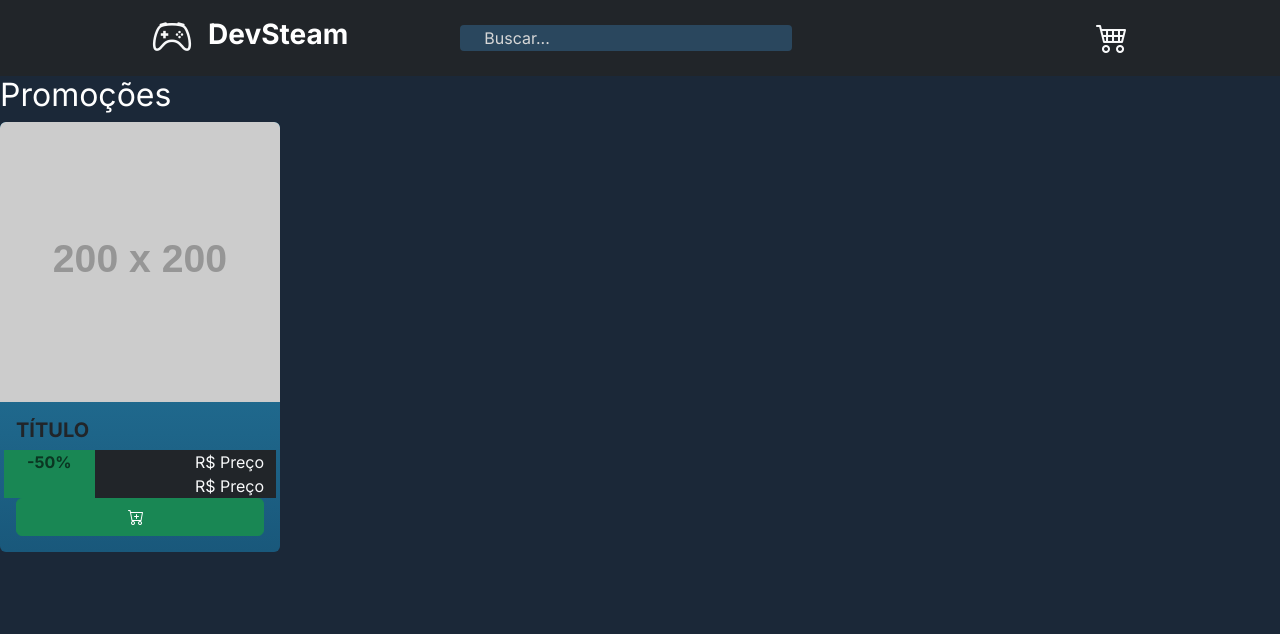
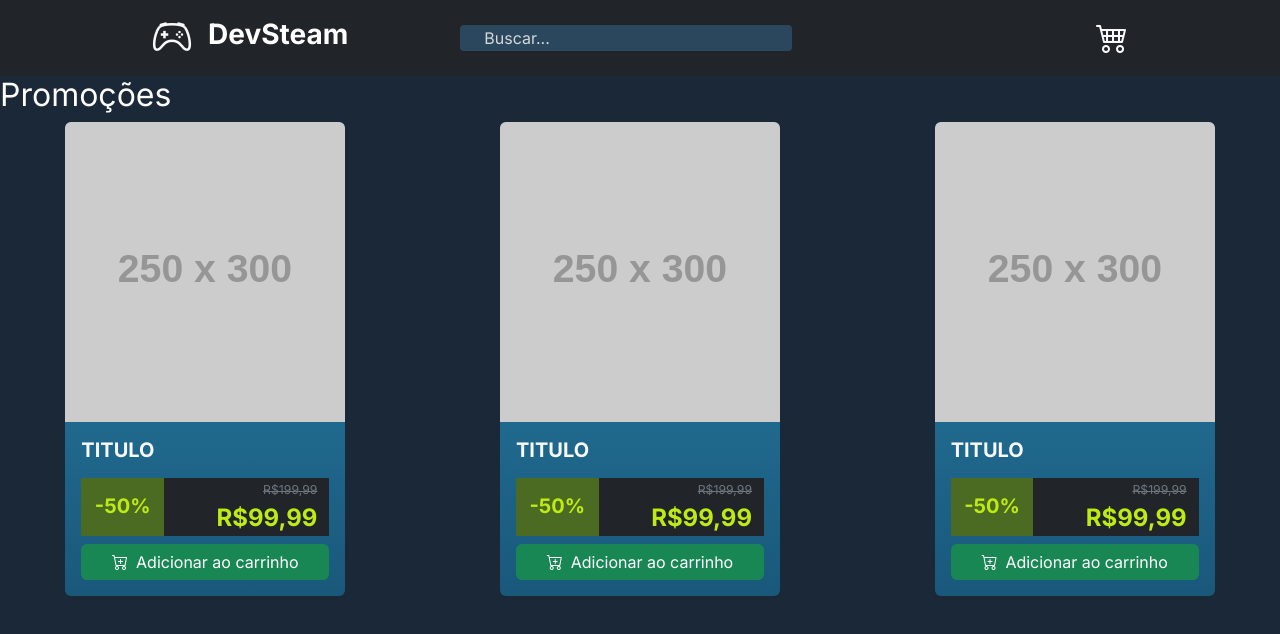
Before and after one commit to Joaquimtxt/AulasReact, a React (Vite) app in the folder 09-devSteam/: page / in a window 1280 px wide. Shown: the top 634 px of the page. Built offline with nearby package versions, Linux system fonts and the light colour scheme.

Commit message:
Promocard estilizado

```diff
--- a/09-devSteam/src/App.css
+++ b/09-devSteam/src/App.css
@@ -20,3 +20,14 @@ body{
 .promoCard:hover{
   transform: scale(1.03);
 }
+
+.desconto {
+  background-color: #4c6b22;
+  color: #beeb14;
+}
+.corValor{
+  color: #beeb14;
+}
+#addCarrinho:hover{
+  background-color: #547625;
+}
--- a/09-devSteam/src/components/Promocard.jsx
+++ b/09-devSteam/src/components/Promocard.jsx
@@ -2,21 +2,33 @@ import React from 'react'
 
 const Promocard = (props) => {
   return (
-    <div className='promoCard card border-0 overflow-hidden'>
-        <img className='card-img-top object-fit-cover' src="https://placehold.co/200x200" alt="" />
-        <div className='card-body'>
-            <h5 className='card-title text-uppercase fw-bold'>Título</h5>
-            <div className='row'>
-                <span className='col-4 text-center bg-success text-success-emphasis fw-bold'>-50%</span>
-                <div className='col card-text bg-dark'>
-            <p className='m-0 p-0 text-end text-light'>R$ Preço</p>
-            <p className='m-0 p-0 text-end text-light'>R$ Preço</p>
-            </div>
-            </div>
-            <button className='btn btn-success w-100'>
-                <i className='bi bi-cart-plus me-2'></i>
-            </button>
+    <div className="promoCard card border-0 overflow-hidden">
+      <img
+        className="card-img-top object-fit-cover"
+        src="https://placehold.co/250x300"
+        height={300}
+        alt="Titulo do jogo"
+      />
+      <div className="card-body d-flex flex-column gap-2">
+        <h5 className="card-title text-uppercase fw-bold text-light">Titulo</h5>
+        <div className="m-0 row h-100 align-items-center justify-content-center">
+          <span className="col-4 h-100 fw-bold h5 m-0 py-3 text-center desconto">
+            -50%
+          </span>
+          <div className="col h-100 card-text bg-dark">
+            <p className="m-0 p-0 text-end text-secondary text-decoration-line-through small">
+              <small>R$199,99</small>
+            </p>
+            <p className="m-0 p-0 fs-4 text-end fw-bolder corValor">
+              R$99,99
+            </p>
+          </div>
         </div>
+        <button id='addCarrinho' className="btn btn-success w-100 border-0">
+          <i className="bi bi-cart-plus me-2"></i>
+          Adicionar ao carrinho
+        </button>
+      </div>
     </div>
   )
 }
--- a/09-devSteam/src/components/Promotion.jsx
+++ b/09-devSteam/src/components/Promotion.jsx
@@ -5,9 +5,12 @@ const Promotion = () => {
   return (
     <div id='promotion'>
         <h2>Promoções</h2>
-        <div id='itensPromo'></div>
+        <div id='itensPromo' className='d-flex flex-wrap gap-4 justify-content-around'>
         {/*Inserir os cards de promoção     */}
         <Promocard/>
+        <Promocard/>
+        <Promocard/>
+        </div>
     </div>
   )
 }
```
